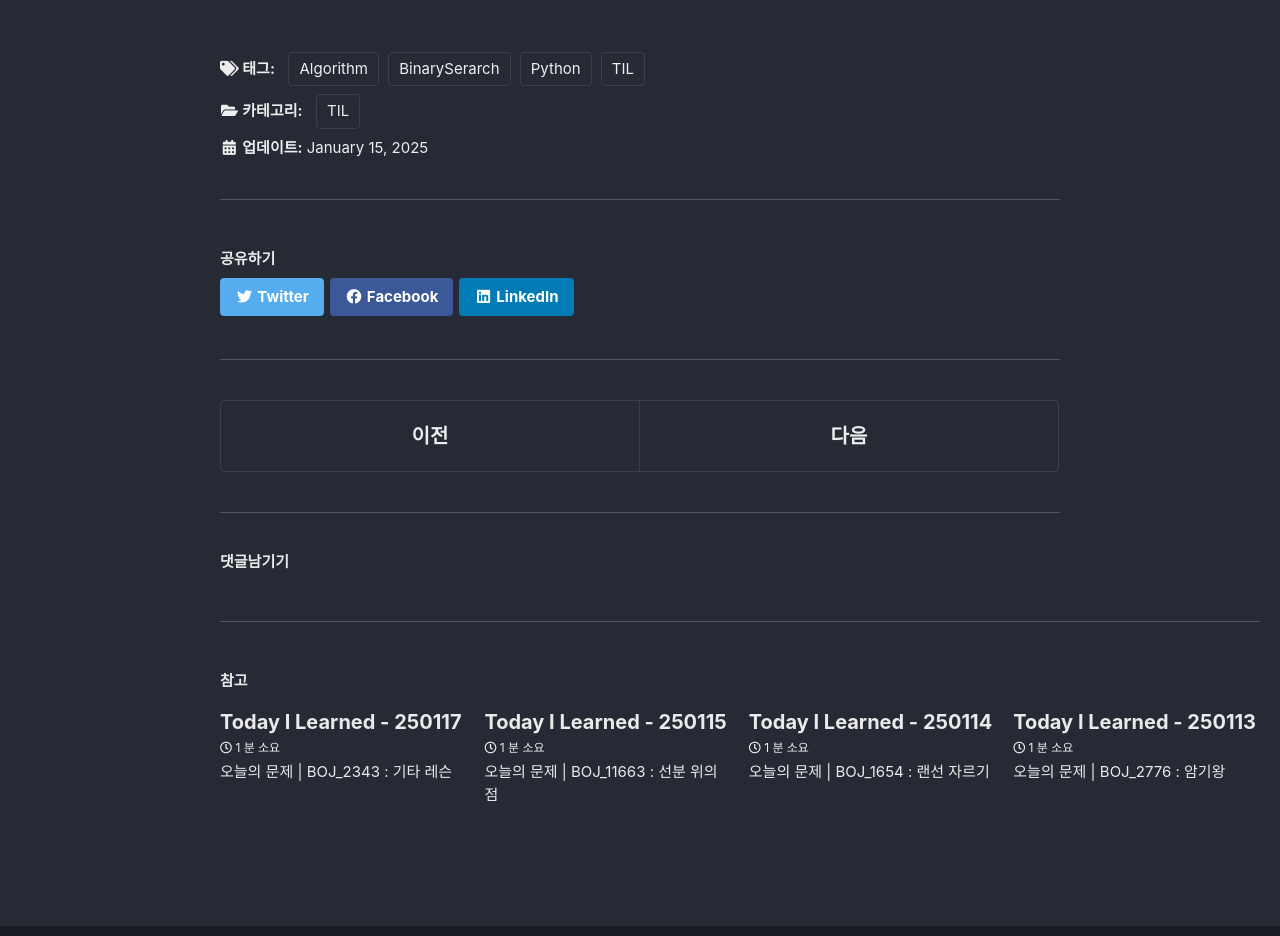
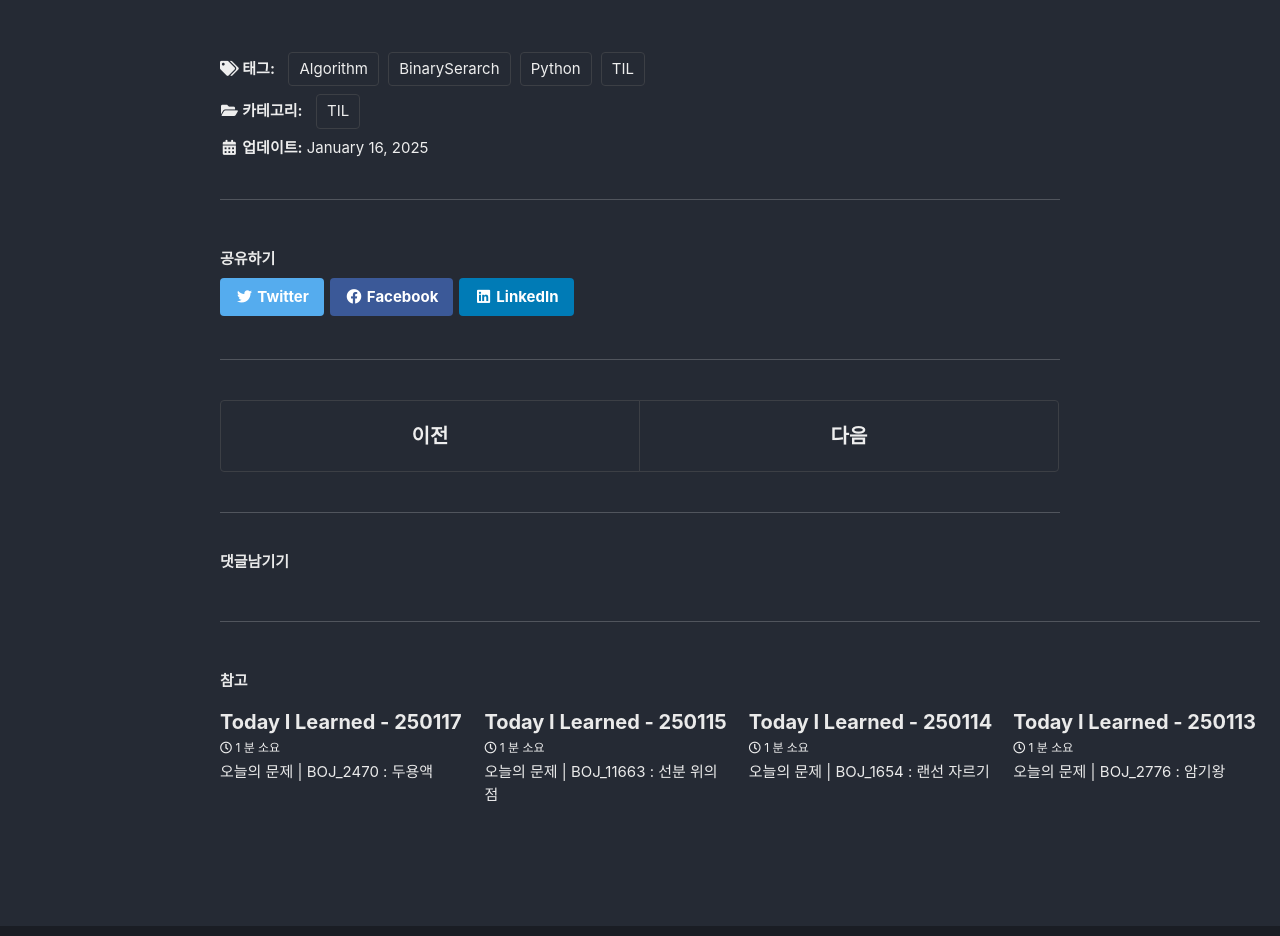
Before and after one commit to JinLee-Dev/JinLee-Dev.github.io, a Jekyll site: the page built from _posts/TIL/2025-01-16-TIL_250116.md, in a window 1280 px wide and 1400 px high, scrolled down 3273 px. Shown: the part 332-1268 px from the top of the window. Built offline with Jekyll 4.4.1, drawn with Linux system fonts in a browser that asks for light colours; cached includes are drawn as plain includes; comment, search, counter and statistics services are not loaded.

Commit message:
Fix Typo

```diff
--- a/_posts/TIL/2025-01-16-TIL_250116.md
+++ b/_posts/TIL/2025-01-16-TIL_250116.md
@@ -3,7 +3,7 @@ layout: single
 title:  "Today I Learned - 250116"
 category: TIL
 tags: [TIL, Algorithm, Python, BinarySerarch]
-date: 2025-01-15
+date: 2025-01-16
 comments : true
 ---
 
--- a/_posts/TIL/2025-01-17-TIL_250117.md
+++ b/_posts/TIL/2025-01-17-TIL_250117.md
@@ -7,7 +7,7 @@ date: 2025-01-17
 comments : true
 ---
 
-## 오늘의 문제 | BOJ_2343 : 기타 레슨
+## 오늘의 문제 | BOJ_2470 : 두용액
 ![png](/assets/img/BOJ_2470.PNG)
 
 ------
```
